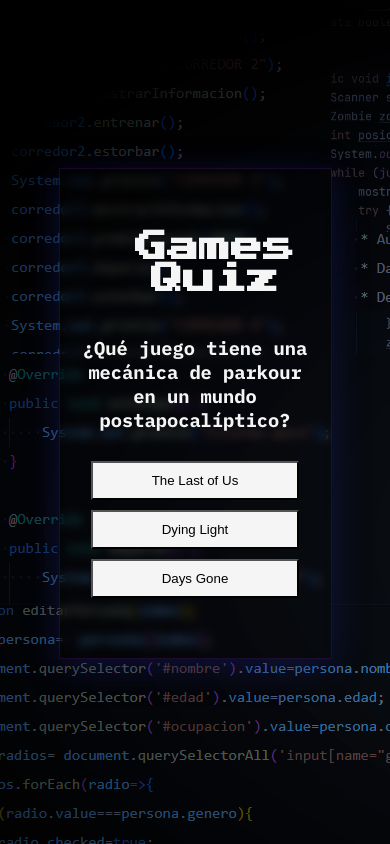
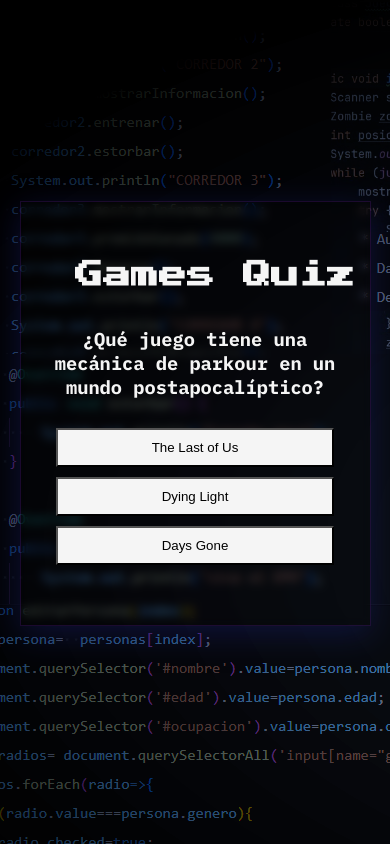
Before and after one commit to AaronSGomez/webVideojuegosXML, a plain HTML site: page index.html in a window 390 px wide. Drawn offline with Linux system fonts and the light colour scheme.

Commit message:
Update style.css

```diff
--- a/style.css
+++ b/style.css
@@ -62,3 +62,12 @@ button {
   padding: 10px;
   background-color: whitesmoke;
  }
+
+ @media (max-width: 460px) {
+  body{
+    width: 90%;
+  }
+  h1{
+    font-size: 28px;
+  }
+ }
```
